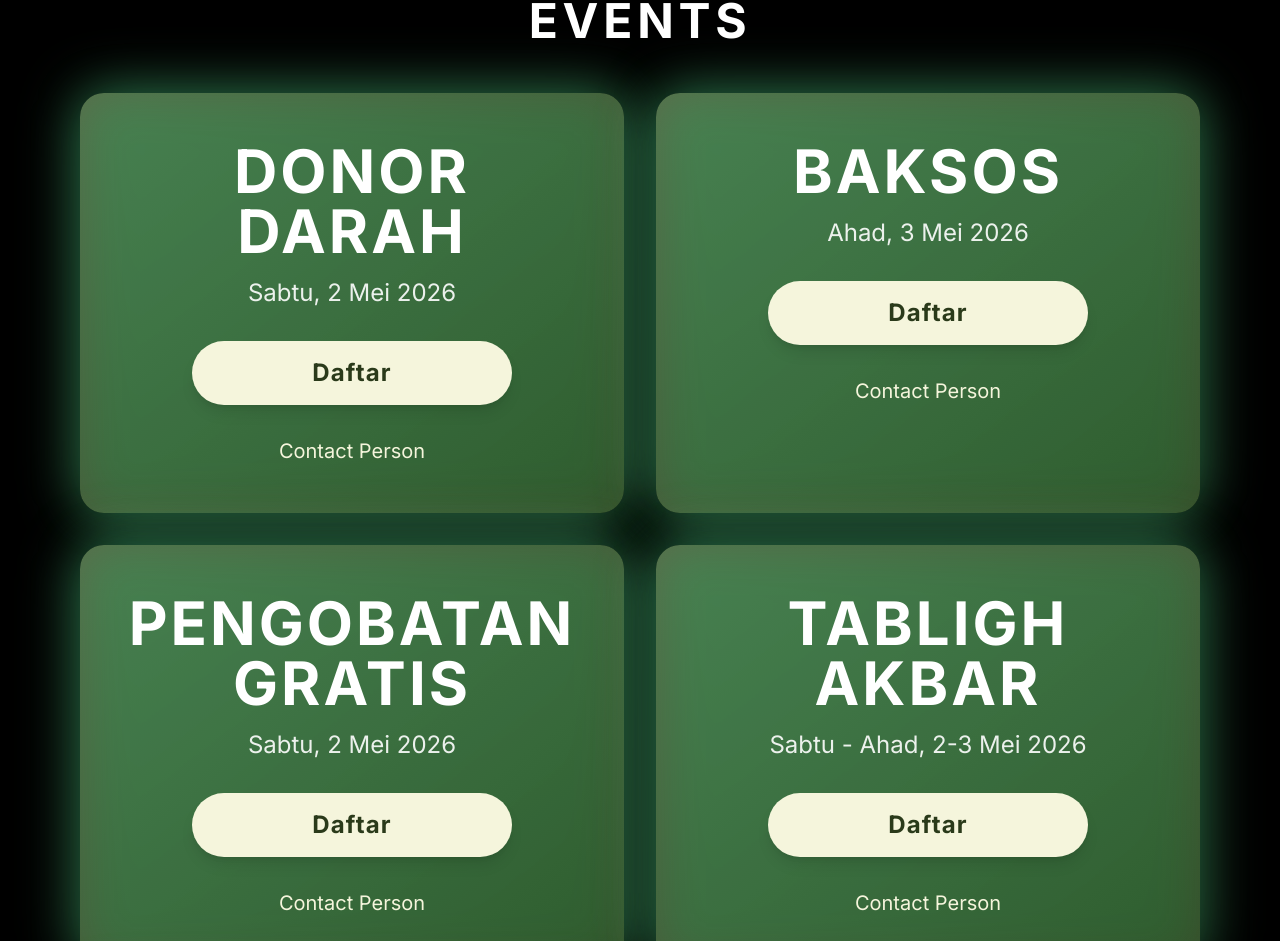
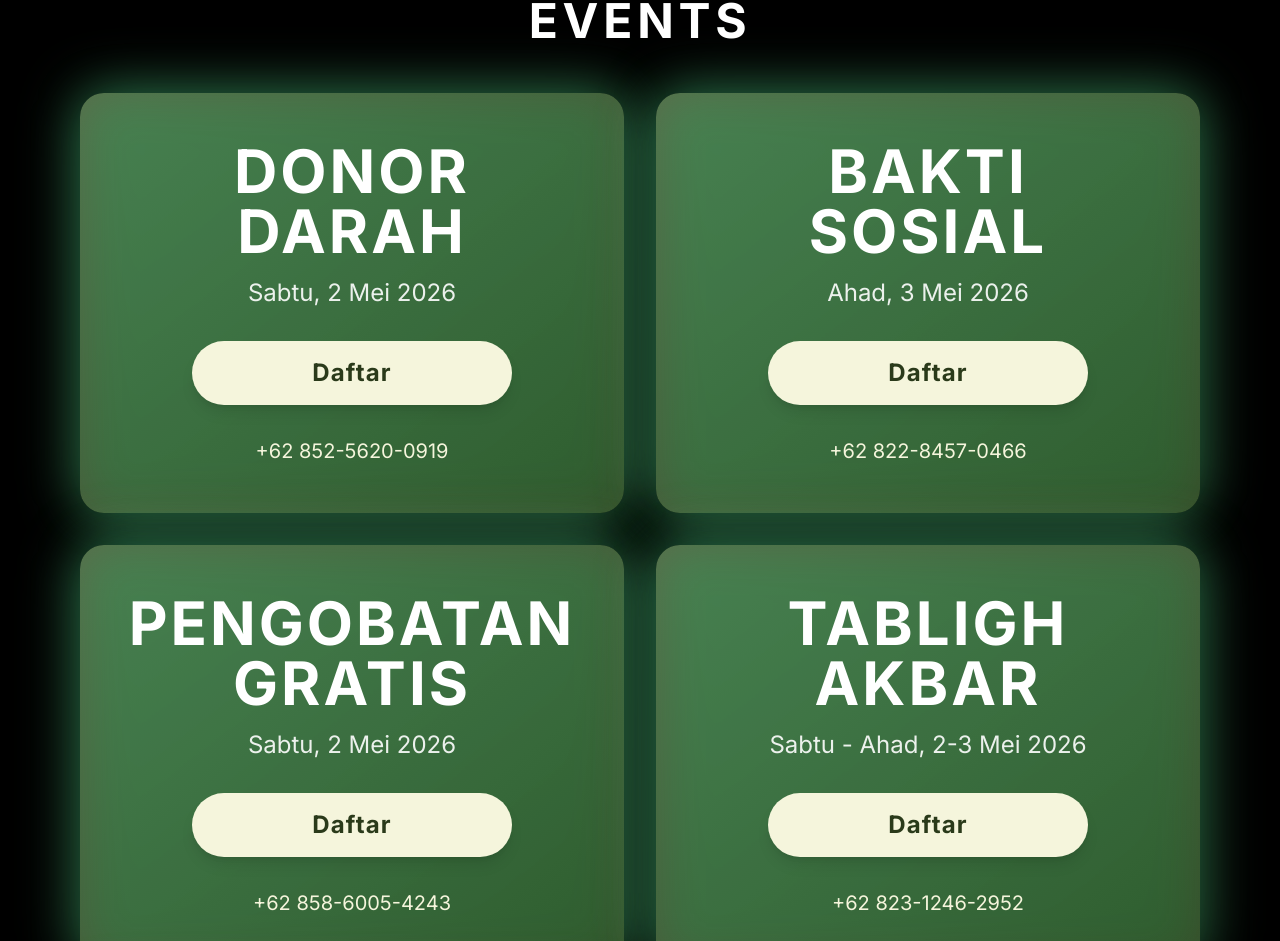
Before and after one commit to arhandev11/aifest-8, a React (Vite) app: page / in a window 1280 px wide. Shown: the part 4663-5604 px from the top of the page. Built offline with nearby package versions, Linux system fonts and the light colour scheme; a web font is replaced by a local one.

Commit message:
change events name

```diff
--- a/src/components/sections/EventsSection.tsx
+++ b/src/components/sections/EventsSection.tsx
@@ -6,35 +6,35 @@ const events = [
     id: 1,
     name: 'DONOR DARAH',
     date: 'Sabtu, 2 Mei 2026',
-    contact: 'Contact Person',
+    contact: '+62 852-5620-0919',
     contactLink: 'https://wa.me/6285256200919',
   },
   {
     id: 2,
-    name: 'BAKSOS',
+    name: 'BAKTI SOSIAL',
     date: 'Ahad, 3 Mei 2026',
-    contact: 'Contact Person',
+    contact: '+62 822-8457-0466',
     contactLink: 'https://wa.me/6282284570466',
   },
   {
     id: 3,
     name: 'PENGOBATAN GRATIS',
     date: 'Sabtu, 2 Mei 2026',
-    contact: 'Contact Person',
+    contact: '+62 858-6005-4243',
     contactLink: 'https://wa.me/6285860054243',
   },
   {
     id: 4,
     name: 'TABLIGH AKBAR',
     date: 'Sabtu - Ahad, 2-3 Mei 2026',
-    contact: 'Contact Person',
-    contactLink: 'https://wa.me/6282126379802',
+    contact: '+62 823-1246-2952',
+    contactLink: 'https://wa.me/6282312462952',
   },
   {
     id: 5,
     name: 'SEMINAR',
     date: 'Sabtu, 2 Mei 2026',
-    contact: 'Contact Person',
+    contact: '+62 852-1917-0323',
     contactLink: 'https://wa.me/6285219170323',
   },
 ];
```
